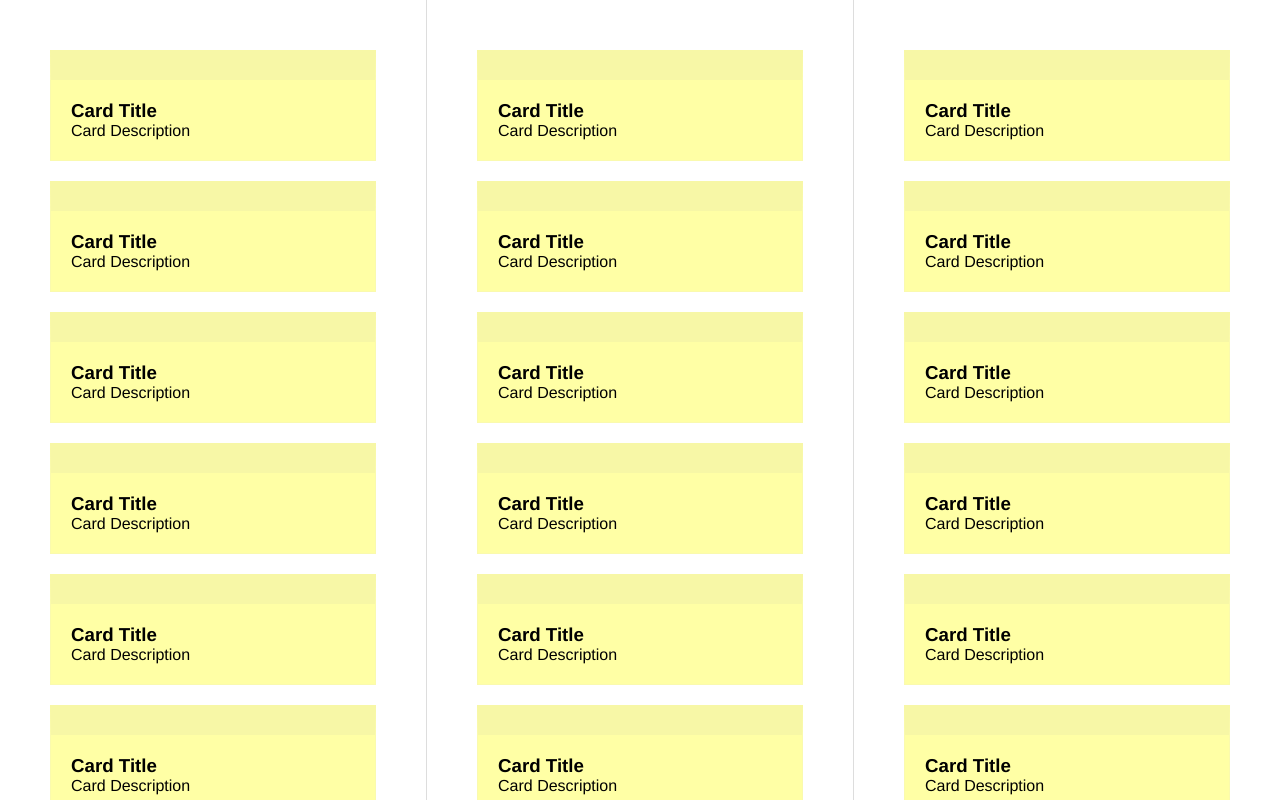
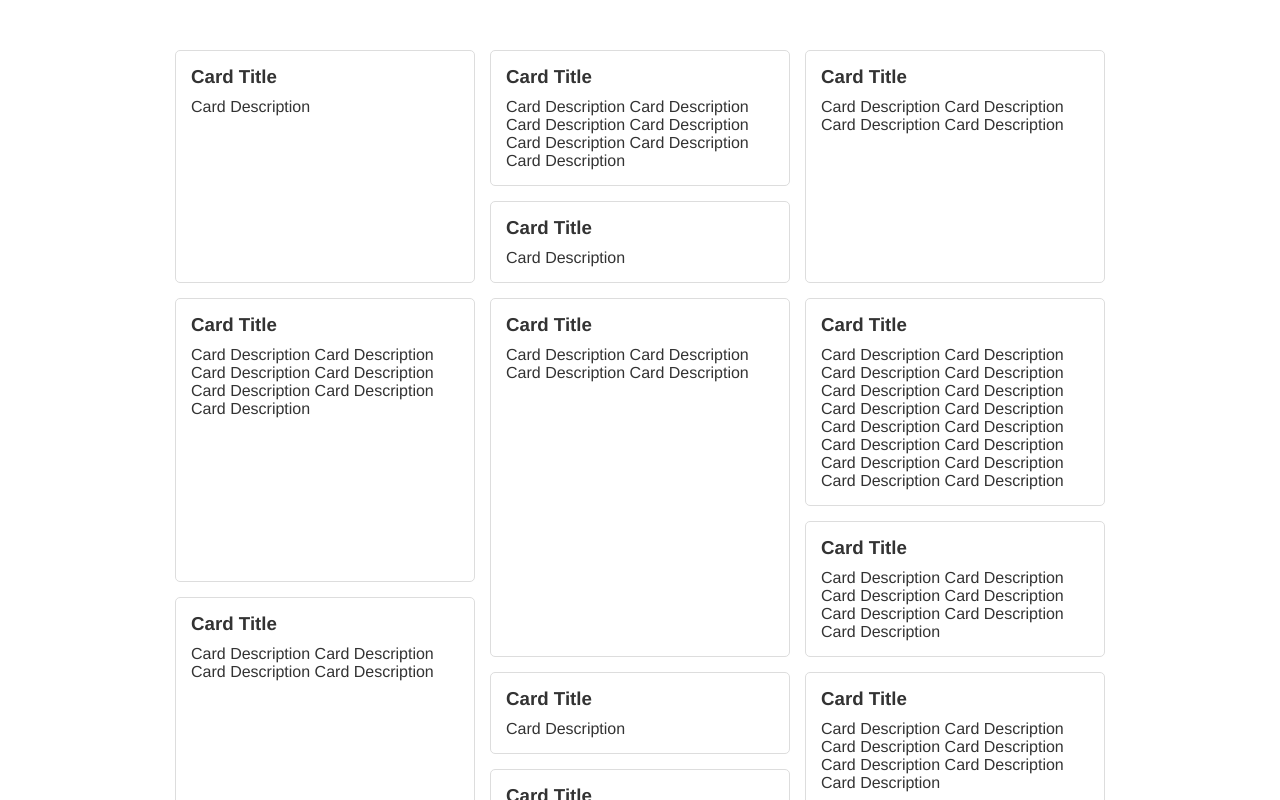
Before and after one commit to brunoleo223/my-todo-app, a React (Vite) app: page / in a window 1280 px wide. Shown: the top 800 px of the page. Built offline with nearby package versions, Linux system fonts and the light colour scheme.

Commit message:
grid cards

```diff
--- a/src/components/Board/index.jsx
+++ b/src/components/Board/index.jsx
@@ -5,8 +5,6 @@ export default function Board() {
   return (
     <Container>
         <List />
-        <List />
-        <List />
     </Container>
   )
 }
--- a/src/components/Board/style.js
+++ b/src/components/Board/style.js
@@ -3,6 +3,5 @@ import Styled from 'styled-components';
 export const Container = Styled.div`
     display: flex;
     background-color: #fff;
-    height: 100%;
     padding: 0;
 `;
--- a/src/components/Card/index.jsx
+++ b/src/components/Card/index.jsx
@@ -1,7 +1,8 @@
 import { Container } from "./style";
 
-export default function Card({ data }) {
+export default function Card({ data, className }) {
   return (
+      <div className={className}>
         <Container>
           <div className="card-header">
             <h3>{data.title}</h3>
@@ -10,5 +11,6 @@ export default function Card({ data }) {
             <p>{data.description}</p>
           </div>
         </Container>
+      </div>
   )
 }
--- a/src/components/Card/style.js
+++ b/src/components/Card/style.js
@@ -2,9 +2,13 @@ import styled from "styled-components";
 
 export const Container = styled.div`
     width: 100%;
-    padding: 20px;
-    border: 1px solid #fafaae;
-    background: #FFFFA5;
-    border-top: 30px solid #f7f7a6;
-    margin-bottom: 20px;
+    padding: 15px;
+    border: 1px solid #ddd;
+    border-radius: 5px;
+    color: #333;
+    height: 100%;
+
+    .card-header{
+        margin-bottom: 10px;
+    }
 `;
--- a/src/components/List/index.jsx
+++ b/src/components/List/index.jsx
@@ -2,20 +2,44 @@ import Card from "../Card";
 import { Container } from "./style";
 
 export default function List() {
-  const card = {
-    title: "Card Title",
-    description: "Card Description",
-  }
+  const card = [
+    {
+      title: "Card Title",
+      description: "Card Description",
+    },
+    {
+      title: "Card Title",
+      description: "Card Description Card Description Card Description Card Description Card Description Card Description Card Description",
+    },
+    {
+      title: "Card Title",
+      description: "Card Description Card Description Card Description Card Description",
+    },
+    {
+      title: "Card Title",
+      description: "Card Description Card Description Card Description Card Description Card Description Card Description Card Description Card Description Card Description Card Description Card Description Card Description Card Description Card Description Card Description Card Description",
+    }
+  ]
   return (
     <Container>
-      <Card data={card} />
-      <Card data={card} />
-      <Card data={card} />
-      <Card data={card} />
-      <Card data={card} />
-      <Card data={card} />
-      <Card data={card} />
-      <Card data={card} />
+      <Card data={card[0]} className="level-2"/>
+      <Card data={card[1]} className="level-1"/>
+      <Card data={card[2]} className="level-2"/>
+      <Card data={card[0]} className="level-0"/>
+      <Card data={card[1]} className="level-1"/>
+      <Card data={card[2]} className="level-2"/>
+      <Card data={card[3]} className="level-3"/>
+      <Card data={card[1]} className="level-1"/>
+      <Card data={card[2]} className="level-2"/>
+      <Card data={card[0]} className="level-0"/>
+      <Card data={card[1]} className="level-1"/>
+      <Card data={card[2]} className="level-2"/>
+      <Card data={card[0]} className="level-0"/>
+      <Card data={card[1]} className="level-1"/>
+      <Card data={card[2]} className="level-2"/>
+      <Card data={card[0]} className="level-0"/>
+      <Card data={card[1]} className="level-1"/>
+      <Card data={card[2]} className="level-2"/>
     </Container>
   )
 }
--- a/src/components/List/style.js
+++ b/src/components/List/style.js
@@ -1,12 +1,28 @@
 import styled from "styled-components";
 
 export const Container = styled.div`
-    flex: 1;
+    max-width: 85%;
+    margin: 0 auto;
+    display: grid;
+    grid-template-columns: repeat(auto-fill, minmax(150px, 300px));
+    grid-gap: 15px;
+    justify-content: center;
     padding: 50px;
-    height: 100%;
-    overflow-y: scroll;
 
     & + div {
         border-left: 1px solid #ddd;
     }
+
+    .item img {
+    max-width: 100%;
+    }
+    .level-0 {
+        grid-row-end: span 1;
+    }
+    .level-1 {
+        grid-row-end: span 2;
+    }
+    .level-2 {
+        grid-row-end: span 3;
+    }
 `;
```
Lines whose indentation alone changed are shown as unchanged.
